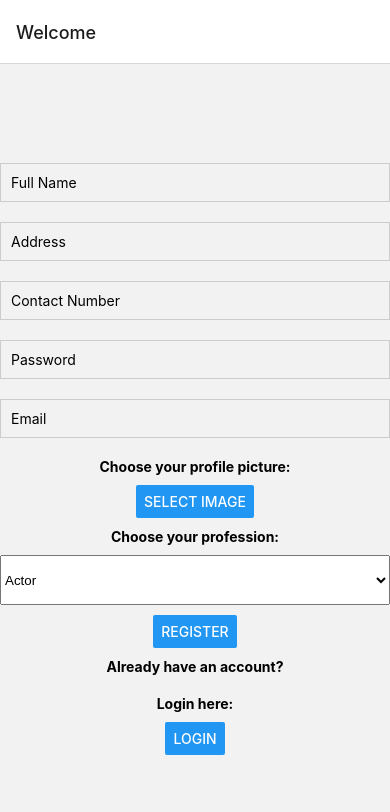
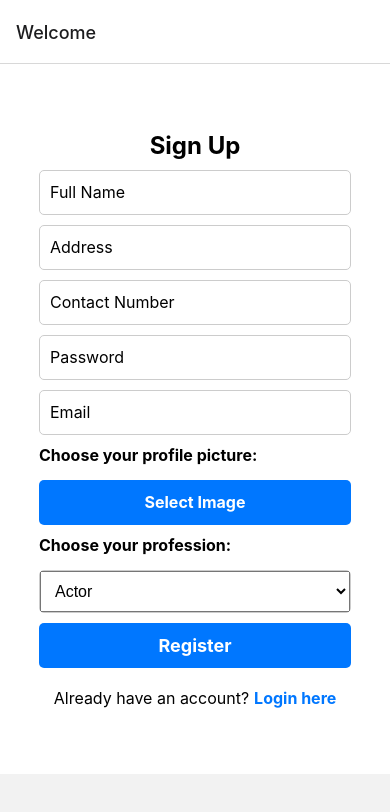
Before and after one commit to Ankitsharma991/NaukriBharat, a React Native app: screen /SignupPage in a window 390 px wide. Shown: the top 812 px of the page. Built offline with nearby package versions, Linux system fonts and the light colour scheme.

Commit message:
UI fixed

```diff
--- a/components/pages/signuppage/signuppage.js
+++ b/components/pages/signuppage/signuppage.js
@@ -131,6 +131,8 @@ export default function RegistrationForm() {
   // Render the registration form
   return (
     <SafeAreaView style={styles.container}>
+      <View style={styles.form}>
+        <Text style={styles.title}>Sign Up</Text>
         <TextInput
           style={styles.input}
           placeholder="Full Name"
@@ -175,11 +177,19 @@ export default function RegistrationForm() {
           value={email}
           keyboardType="email-address"
         />
-
-      <Text style={styles.professionText}>Choose your profile picture:</Text>
-      <Button title="Select Image" onPress={handleImageUpload} />
+        <View>
+          <Text style={styles.professionText}>
+            Choose your profile picture:
+          </Text>
+          <TouchableOpacity
+            style={styles.uploadButton}
+            onPress={handleImageUpload}
+          >
+            <Text style={styles.uploadButtonText}>Select Image</Text>
+          </TouchableOpacity>
 
           <Text style={styles.professionText}>Choose your profession:</Text>
+          <View style={styles.pickerContainer}>
             <Picker
               style={styles.picker}
               selectedValue={profession}
@@ -191,36 +201,138 @@ export default function RegistrationForm() {
                 <Picker.Item key={index} label={item} value={item} />
               ))}
             </Picker>
-      <Button title="Register" onPress={handleRegisterFormSubmit} />
-      <Text style={styles.professionText}>Already have an account?</Text>
-      <Text style={styles.professionText}>Login here:</Text>
+          </View>
 
-      <Button title="Login" onPress={handleLoginButtonPress} />
+          <TouchableOpacity
+            style={styles.registerButton}
+            onPress={handleRegisterFormSubmit}
+          >
+            <Text style={styles.registerButtonText}>Register</Text>
+          </TouchableOpacity>
+
+          <View style={styles.loginSection}>
+            <Text style={styles.loginText}>Already have an account?</Text>
+            <TouchableOpacity onPress={handleLoginButtonPress}>
+              <Text style={styles.loginButton}>Login here</Text>
+            </TouchableOpacity>
+          </View>
+        </View>
+      </View>
     </SafeAreaView>
   );
 }
 
+//styling for the signup page
 const styles = StyleSheet.create({
   container: {
     flex: 1,
+    backgroundColor: "#fff",
+    alignItems: "center",
+    // paddingTop: 25,
+    marginBottom: 70,
+    justifyContent: "center",
+    backgroundColor: "#fff",
+  },
+  title: {
+    fontSize: 24,
+    fontWeight: "bold",
+    marginBottom: 10,
+    display: "flex",
+    justifyContent: "center",
+  },
+  form: {
+    width: "80%",
+  },
+  input: {
+    height: 45,
+    borderWidth: 1,
+    borderColor: "#ccc",
+    borderRadius: 5,
+    marginBottom: 10,
+    paddingLeft: 10,
+    fontSize: 16,
+  },
+  button: {
+    backgroundColor: "#0077FF",
+    height: 45,
+    borderRadius: 5,
     alignItems: "center",
     justifyContent: "center",
-    padding: 20,
   },
-  input: {
+  buttonText: {
+    color: "#fff",
+    fontSize: 18,
+    fontWeight: "bold",
+  },
+  loginSection: {
+    flexDirection: "row",
+    alignItems: "center",
+    justifyContent: "center",
+    marginTop: 20,
+  },
+  loginText: {
+    fontSize: 16,
+  },
+  loginButton: {
+    fontSize: 16,
+    fontWeight: "bold",
+    color: "#0077FF",
+    marginLeft: 5,
+  },
+  professionText: {
+    fontSize: 16,
+    fontWeight: "bold",
+    marginBottom: 15,
+  },
+  uploadButton: {
+    backgroundColor: "#0077FF",
+    height: 45,
+    borderRadius: 5,
+    alignItems: "center",
+    justifyContent: "center",
+    marginBottom: 10,
+  },
+  uploadButtonText: {
+    color: "#fff",
+    fontSize: 16,
+    fontWeight: "bold",
+  },
+  pickerContainer: {
     borderWidth: 1,
     borderColor: "#ccc",
+    borderRadius: 5,
+    marginBottom: 10,
+    alignContent: "center",
+  },
+  picker: {
+    fontSize: 16,
     padding: 10,
-    marginVertical: 10,
-    width: "100%",
   },
-  professionText: {
-    marginVertical: 10,
+  registerButton: {
+    backgroundColor: "#0077FF",
+    height: 45,
+    borderRadius: 5,
+    alignItems: "center",
+    justifyContent: "center",
+    marginBottom: 20,
+  },
+  registerButtonText: {
+    color: "#fff",
+    fontSize: 18,
     fontWeight: "bold",
   },
-  picker: {
-    width: "100%",
-    height: 50,
-    marginBottom: 10,
+  loginSection: {
+    flexDirection: "row",
+    alignItems: "center",
+    justifyContent: "center",
+  },
+  loginText: {
+    fontSize: 16,
+    marginRight: 5,
+  },
+  loginButton: {
+    fontSize: 16,
+    fontWeight: "bold",
+    color: "#0077FF",
   },
 });
```
Lines whose indentation alone changed are shown as unchanged.
